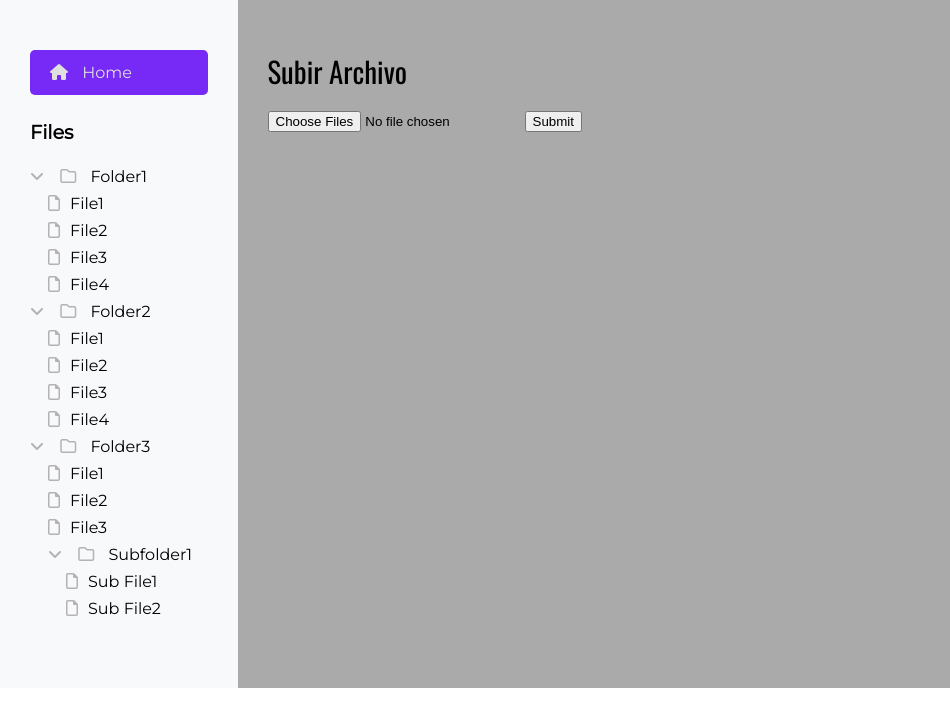
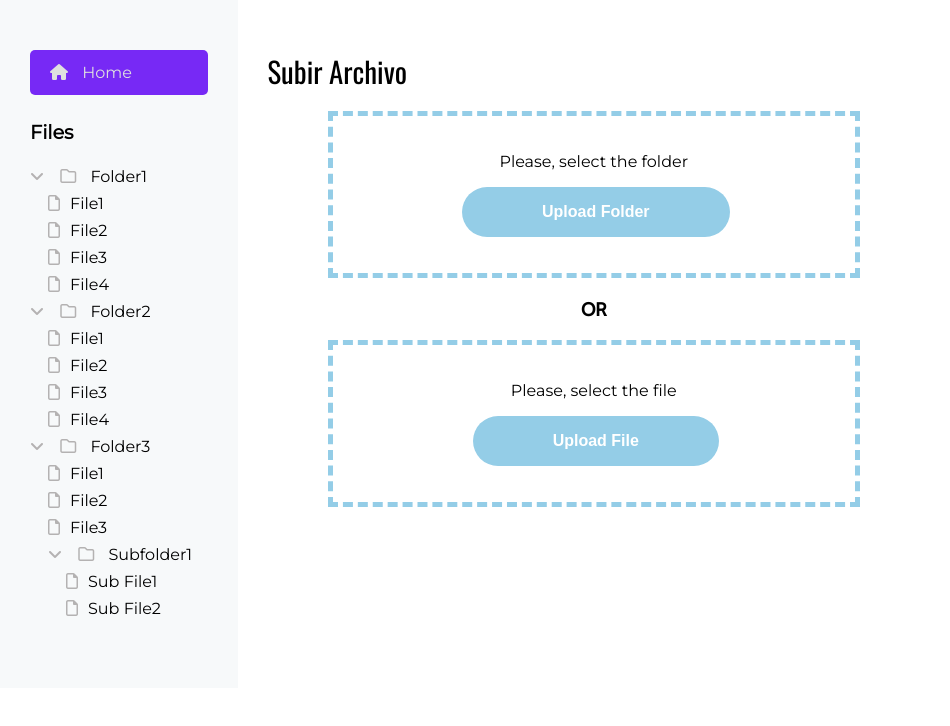
Before and after one commit to jedel1043/Practica1Aplicaciones, an Electron app: page client/upload.html in a window 950 px wide. Drawn offline with nearby package versions, Linux system fonts and the light colour scheme.

Commit message:
Interfaz finalizada para subir archivos

```diff
--- a/client/css/style.css
+++ b/client/css/style.css
@@ -156,6 +156,64 @@ main.main-content h1{
 .main-content #content-files table tbody tr td > a.btn.btn-delete{
     color: #f52944;
 }
-main#drag-zone{
-    background-color: rgb(170, 170, 170);
+
+
+
+/*  -------------------  B U T T O N   F I L E  -------------------  */
+.upload-file{
+    width: 80%;
+    margin: 0 auto 20px auto;
+    text-align: center;
+    background-color: #fff;
+    padding: 20px 0;
+    border-width: 5px;
+    border-collapse: separate;
+    border-style: dashed;
+    border-color: #94cde7;
 }
+.upload-file [type="file"] {
+    height: 0;
+    overflow: hidden;
+    width: 0;
+}
+.upload-file [type="file"] + label {
+    border: none;
+    border-radius: 5px;
+    color: #fff;
+    cursor: pointer;
+    display: inline-block;
+    font-family: 'Poppins', sans-serif;
+    font-size: inherit;
+    font-weight: 600;
+    margin-bottom: 1rem;
+    outline: none;
+    padding: 1rem 80px;
+    position: relative;
+    transition: all 0.3s;
+    vertical-align: middle;
+}
+
+.upload-file [type="file"] + label.btn-2{
+    background-color: #94cde7;
+    border-radius: 50px;
+    overflow: hidden;
+}
+.upload-file [type="file"] + label.btn-2::before {
+    content: "\f382";
+    font-family: "Font Awesome 5 Pro";
+    font-size: 100%;
+    height: 100%;
+    right: 130%;
+    line-height: 3.3;
+    position: absolute;
+    top: 0px;
+    transition: all 0.3s;
+    color: #fff;
+}
+
+.upload-file [type="file"] + label.btn-2:hover {
+    background-color: #4e88aa;
+}
+.upload-file [type="file"] + label.btn-2:hover::before {
+    right: 75%;
+}
--- a/client/upload.html
+++ b/client/upload.html
@@ -136,8 +136,18 @@
       <h1>Subir Archivo</h1>
 
       <form method="" enctype="multipart/form-data">
-        <input type="file" id="filepicker" name="fileLise" webkitdirectory multiple>
-        <input type="submit" value="Submit">
+        <div class="upload-file col-50">
+          <p style="text-align: center" id="title-lexAn">Please, select the folder</p>
+          <input type="file" id="input-folder" webkitdirectory directory multiple/>
+          <label for="input-folder" class="btn-2">Upload Folder</label>
+        </div>
+        <h3 style="text-align: center;">OR</h3>
+        <div class="upload-file col-50">
+          <p style="text-align: center" id="title-lexAn">Please, select the file</p>
+          <input type="file" id="input-file"/>
+          <label for="input-file" class="btn-2">Upload File</label>
+        </div>
+
       </form>
 
     </main>
```
